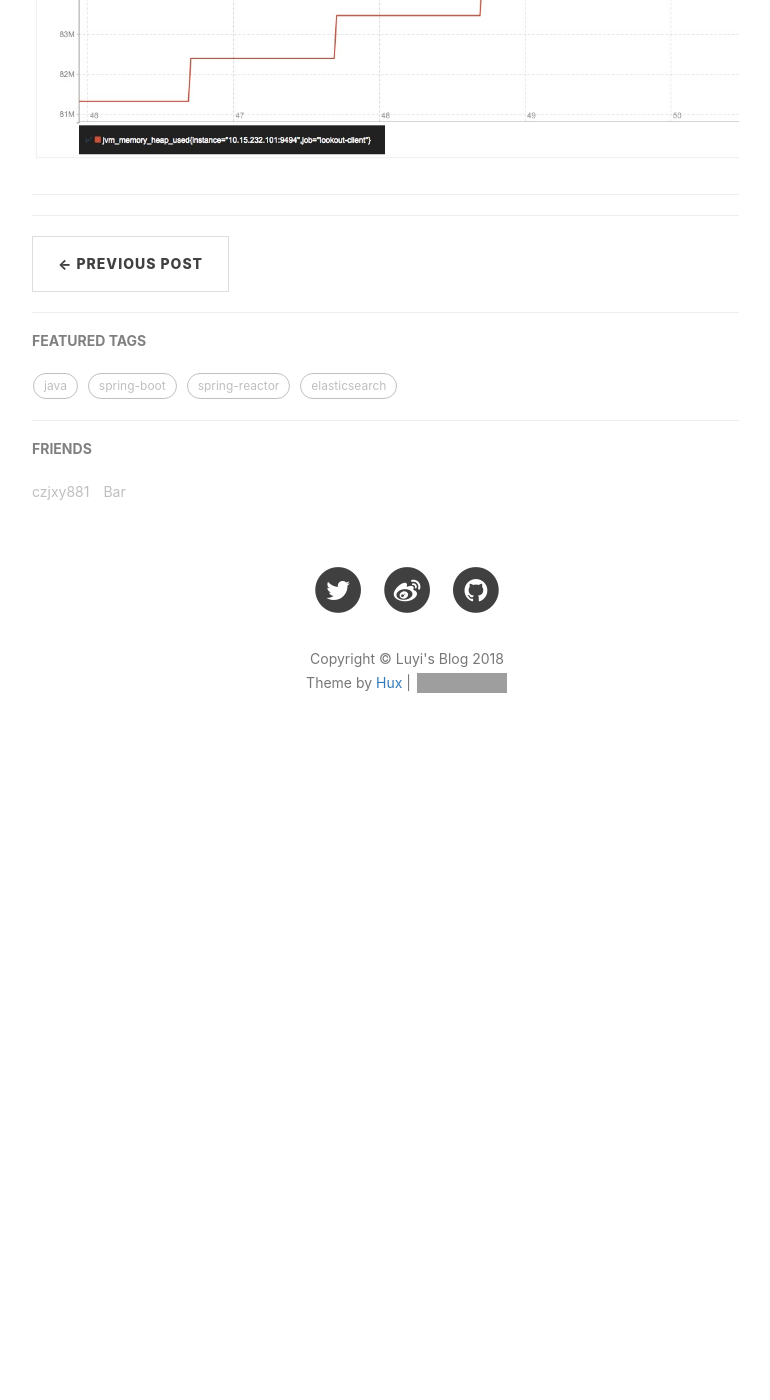
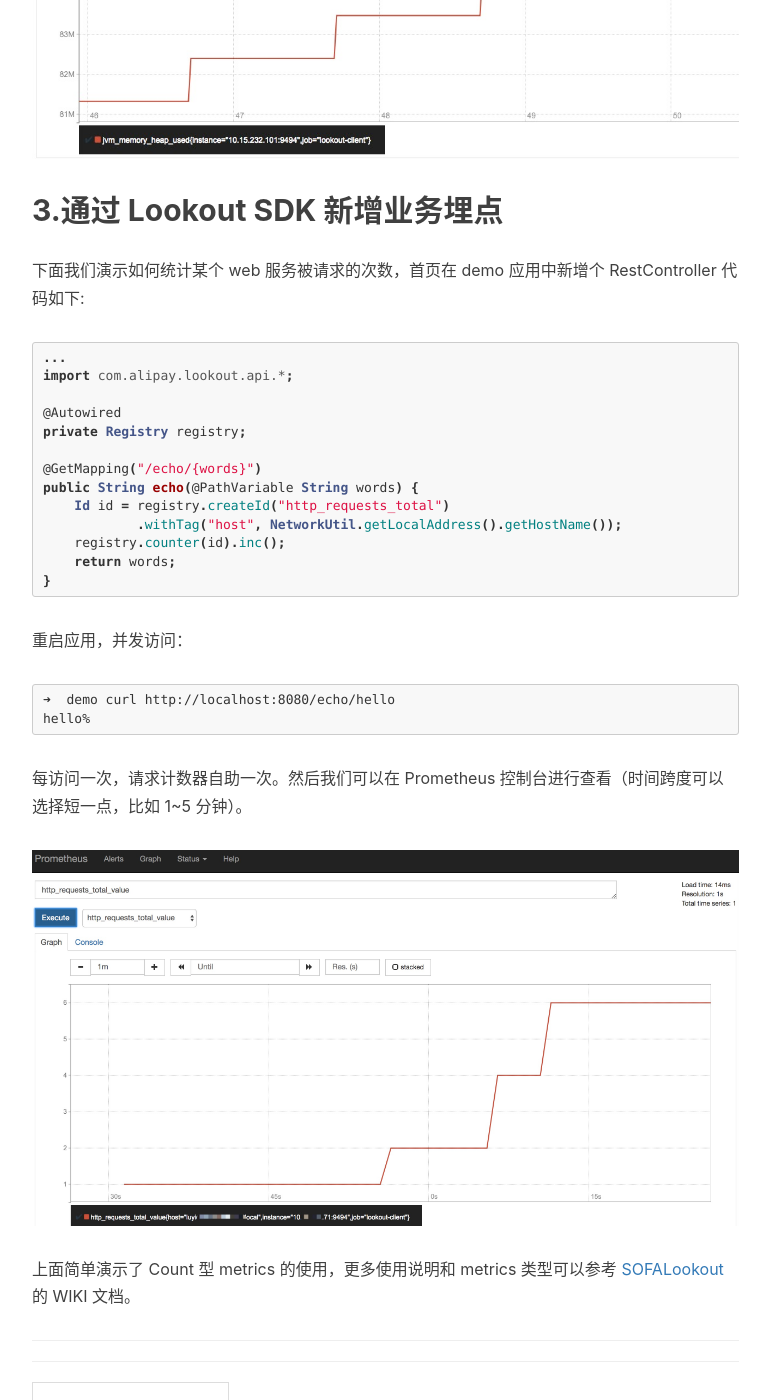
Before and after one commit to luyiisme/luyiisme.github.io, a Jekyll site: the page built from _posts/2018-06-11-lookout-client-and-prometheus.markdown, in a window 1280 px wide and 1400 px high, scrolled down 4387 px. Shown: the whole window, without its empty margins (233-1003 px from the left). Built offline with Jekyll 4.4.1, drawn with Linux system fonts in a browser that asks for light colours; nearby versions of some CDN libraries; comment, search, counter and statistics services are not loaded; before the commit the page ends 5174 px from its top, so only the background shows below that; grey boxes are pictures that could not be loaded.

Commit message:
edit doc

````diff
--- a/_posts/2018-06-11-lookout-client-and-prometheus.markdown
+++ b/_posts/2018-06-11-lookout-client-and-prometheus.markdown
@@ -165,3 +165,35 @@
 然后通过浏览器访问: http://localhost:9090，再通过 PromQL 查询即可查询到对应的 Metrics (比如：`http://localhost:9090/graph?g0.range_input=1h&g0.expr=jvm_memory_heap_used&g0.tab=0`)。
 
 ![image](/img/in-post/lookout-prom-1.jpg)
+
+## 3.通过 Lookout SDK 新增业务埋点
+下面我们演示如何统计某个 web 服务被请求的次数，首页在 demo 应用中新增个 RestController 代码如下:
+
+```java
+...
+import com.alipay.lookout.api.*;
+
+@Autowired
+private Registry registry;
+
+@GetMapping("/echo/{words}")
+public String echo(@PathVariable String words) {
+    Id id = registry.createId("http_requests_total")
+            .withTag("host", NetworkUtil.getLocalAddress().getHostName());
+    registry.counter(id).inc();
+    return words;
+}
+```
+
+重启应用，并发访问：
+
+```
+➜  demo curl http://localhost:8080/echo/hello
+hello%
+```
+
+每访问一次，请求计数器自助一次。然后我们可以在 Prometheus 控制台进行查看（时间跨度可以选择短一点，比如 1~5 分钟）。
+
+![image](/img/in-post/lookout-prom-2.jpg)
+
+上面简单演示了 Count 型 metrics 的使用，更多使用说明和 metrics 类型可以参考 [SOFALookout](https://github.com/alipay/sofa-lookout) 的 WIKI 文档。
````
Also changed, not shown: img/in-post/lookout-prom-2.jpg (added).
